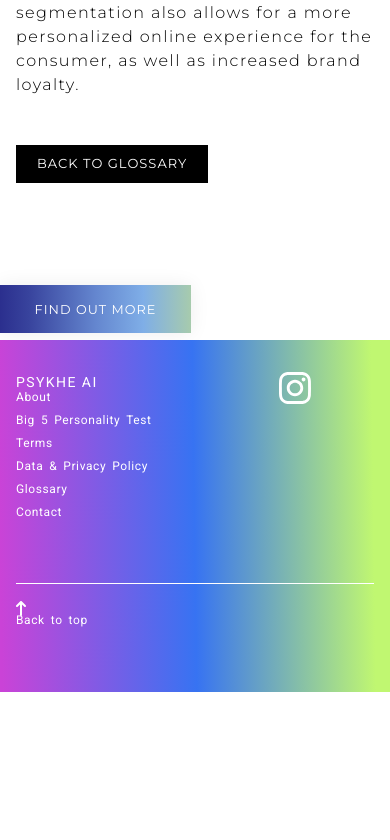
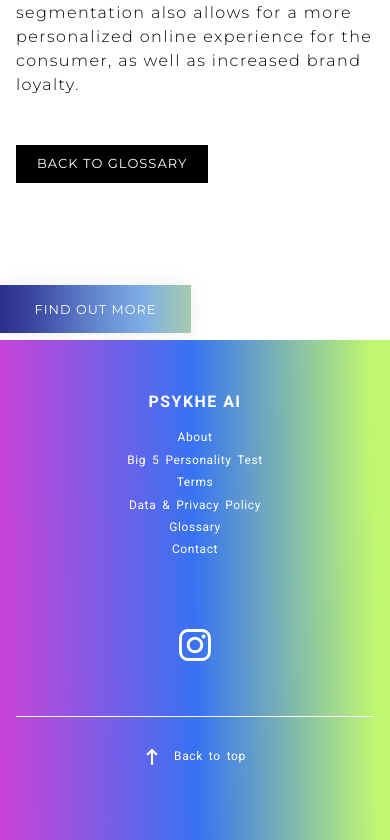
Before and after one commit to HYC-code520/psykhe-blog-test, an Astro site: page /glossary/behavioral-segmentation/ in a window 390 px wide. Shown: the part 1190-2030 px from the top of the page. Before the commit the page ends 1882 px from the top, so only its background shows below. Built offline with nearby package versions, Linux system fonts and the light colour scheme; Astro itself is replaced by a stand-in of ours; a web font is replaced by a local one.

Commit message:
Implement responsive design improvements across homepage and footer
- Center mobile compare screen image with margin: 0 auto and display: block
- Change text alignment from center to left for lead heading and content on screens below 991px
- Center all footer content on mobile screens (under 768px) using flexbox
- Make arrow icon inline with 'Back to top' text on all screen sizes
- Fix Instagram icon visibility and centering on mobile
- Override Tailwind utility classes with specific responsive styles
- Improve vertical and horizontal centering with proper flex layouts
- Enhanced mobile-first design approach
- Better visual hierarchy on smaller screens
- Consistent spacing and alignment across breakpoints

```diff
--- a/src/styles/_footer.scss
+++ b/src/styles/_footer.scss
@@ -184,6 +184,22 @@
 
     a {
       margin-top: 1.1rem;
+      display: inline-flex !important;
+      align-items: center !important;
+      justify-content: center !important;
+      white-space: nowrap !important;
+      flex-wrap: nowrap !important;
+      height: auto !important;
+      line-height: normal !important;
+
+      img {
+        margin-right: 0.5rem !important;
+        margin-bottom: 0 !important;
+        flex-shrink: 0 !important;
+        display: inline-block !important;
+        width: 16px !important;
+        height: 16px !important;
+      }
     }
   }
 
@@ -191,3 +207,129 @@
     font-size: 14px;
   }
 }
+
+@include media-breakpoint-down(sm) {
+  .main-footer {
+    display: flex !important;
+    flex-direction: column !important;
+    align-items: center !important;
+    justify-content: center !important;
+    text-align: center !important;
+    min-height: 500px !important;
+    padding: 3rem 1rem !important;
+
+    // Target the Tailwind container
+    .max-w-7xl {
+      display: flex !important;
+      flex-direction: column !important;
+      align-items: center !important;
+      justify-content: center !important;
+      width: 100% !important;
+      margin: 0 !important;
+      padding: 0 !important;
+    }
+
+    // Target Tailwind flex classes
+    .flex {
+      display: flex !important;
+      flex-direction: column !important;
+      align-items: center !important;
+      justify-content: center !important;
+      width: 100% !important;
+
+      &.flex-wrap {
+        flex-wrap: nowrap !important;
+      }
+    }
+
+    // Target Tailwind flex-1 classes
+    .flex-1 {
+      flex: none !important;
+      width: auto !important;
+      text-align: center !important;
+      margin-bottom: 2rem !important;
+
+      &:last-child {
+        margin-bottom: 1rem !important;
+      }
+    }
+
+    // Style the navigation links
+    .flex-1:first-child {
+      order: 1;
+
+      .footer-heading {
+        font-size: 16px !important;
+        font-weight: bold !important;
+        margin-bottom: 1rem !important;
+        text-align: center !important;
+      }
+
+      a {
+        display: block !important;
+        margin: 0.5rem auto !important;
+        text-align: center !important;
+        width: fit-content !important;
+        height: auto !important;
+        line-height: 1.2 !important;
+      }
+    }
+
+    // Empty middle div
+    .flex-1:nth-child(2) {
+      display: none !important;
+    }
+
+    // Social footer
+    .social-footer {
+      order: 2;
+      text-align: center !important;
+      margin: 2rem 0 !important;
+      display: block !important;
+
+      .soc-icon {
+        display: inline-block !important;
+        margin: 0 auto !important;
+        width: 32px !important;
+        height: 32px !important;
+        background-size: 32px !important;
+        background-repeat: no-repeat !important;
+        background-position: center !important;
+
+        &.icon-instagram {
+          background-image: url(/media/icon/icon-instagram.svg) !important;
+        }
+      }
+    }
+
+    // Back to top section - mobile specific positioning
+    .ft-back-to-top {
+      order: 3;
+      text-align: center !important;
+      border-top: white 1px solid !important;
+      margin: 2rem 0 0 0 !important;
+      padding-top: 1.5rem !important;
+      width: 100% !important;
+
+      a {
+        // Inherit the desktop inline-flex styles, just center it
+        text-align: center !important;
+        justify-content: center !important;
+        margin: 0 !important;
+      }
+    }
+
+    // Override global footer anchor styles for mobile
+    a {
+      height: auto !important;
+      line-height: normal !important;
+    }
+
+    // But keep navigation links as blocks
+    .flex-1:first-child a {
+      display: block !important;
+      height: auto !important;
+      line-height: 1.2 !important;
+    }
+  }
+}
--- a/src/styles/_survey.scss
+++ b/src/styles/_survey.scss
@@ -48,19 +48,17 @@
   }
 
   .survey-controls {
-    @media (max-width: 576px) {
-      position: sticky;
-      width: 120%;
-      top: 44%;
-      height: 60px;
-      z-index: 0;
-      margin-left: -30px;
-      margin-right: -30px;
-      margin-bottom: 12px;
+    // Fixed positioning for small screens to properly place arrows
+    @media (max-width: 767px) {
+      position: relative;
+      width: 100%;
+      height: auto;
+      z-index: 100;
+      margin: 0;
 
       & + .survey-question,
       & + .visual-question {
-        margin-top: -72px;
+        margin-top: 0;
       }
     }
   }
@@ -71,25 +69,29 @@
     text-align: center;
     background: none;
     border: none;
+    z-index: 1000;
 
     &:disabled {
       opacity: 0.2;
     }
 
-    @media (max-width: 576px) {
-      position: absolute;
-      top: 0%;
-      padding: 20px 15px;
+    // Updated mobile positioning - use fixed positioning for better control
+    @media (max-width: 767px) {
+      position: fixed;
+      top: 50%;
+      transform: translateY(-50%);
+      padding: 15px 10px;
 
       &.survey-control-prev {
-        left: 0px;
+        left: 5px;
       }
       &.survey-control-next {
-        right: 0px;
+        right: 5px;
       }
     }
 
-    @media (min-width: 576px) {
+    // Keep existing positioning for larger screens (≥768px)
+    @media (min-width: 768px) {
       position: absolute;
       top: 50%;
       transform: translateY(-50%);
@@ -349,6 +351,15 @@
 
       @media (min-width: 768px) and (max-width: 991px) {
         font-size: 1.5rem;
+      }
+
+      // Apply Playfair Display to the question text itself
+      .question-circle {
+        span {
+          font-family: 'Playfair Display', serif !important;
+          font-weight: 300;
+          line-height: 1.3;
+        }
       }
 
       .question-number-indicator {
@@ -869,3 +880,20 @@
     }
   }
 }
+
+// Ensure all survey question text uses Playfair Display
+// Ensure all survey question text uses Playfair Display - Match old repo styling
+#question-text,
+#visual-question-text {
+  font-family: 'Playfair Display', serif !important;
+  font-weight: 400 !important;
+  font-style: normal !important;
+  line-height: 1.3 !important;
+}
+
+.question-circle span {
+  font-family: 'Playfair Display', serif !important;
+  font-weight: 400 !important;
+  font-style: normal !important;
+  line-height: 1.3 !important;
+}
--- a/src/styles/global.css
+++ b/src/styles/global.css
@@ -1,3 +1 @@
 @import "tailwindcss";
-
-/* Clean slate - using pure Tailwind utilities in HTML now */
--- a/src/styles/pages/_b2b.scss
+++ b/src/styles/pages/_b2b.scss
@@ -268,6 +268,8 @@
           }
 
           width: 60%;
+          margin: 0 auto;
+          display: block;
         }
       }
     }
@@ -1027,7 +1029,7 @@
 
   .psykhe-landing .psykhe-b2b .gradient .lead {
     top: 2rem;
-    text-align: center;
+    text-align: left;
   }
 
   .psykhe-landing .psykhe-b2b-content .circular {
```
